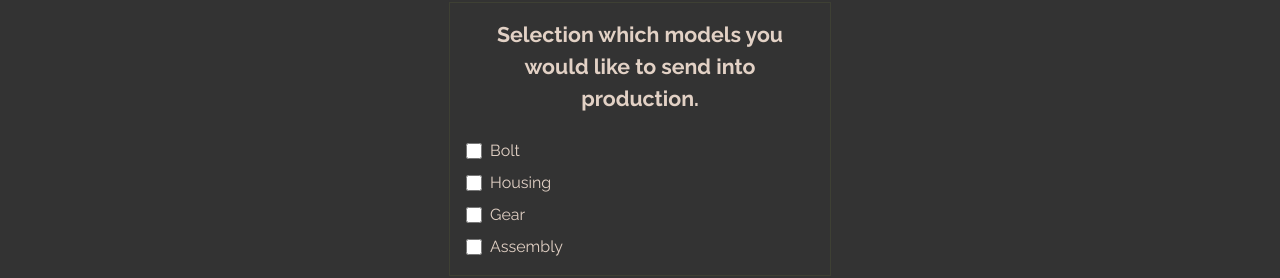
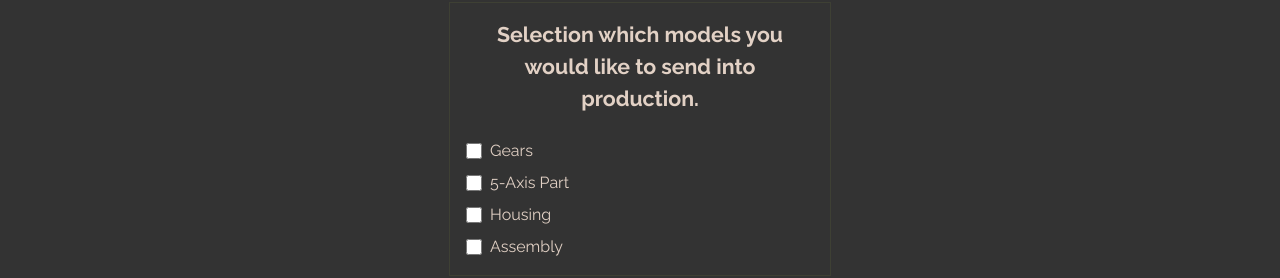
Before and after one commit to waynestedman/next-test-1, a Next.js app: page /production in a window 1280 px wide. Shown: the part 131-409 px from the top of the page. Built offline with nearby package versions, Linux system fonts and the light colour scheme.

Commit message:
text adjustments

```diff
--- a/src/app/page.js
+++ b/src/app/page.js
@@ -6,7 +6,7 @@ export default function Home() {
   return (
     <div className={styles.homePage}>
       <WCard
-        title="Gears Model ready for machining"
+        title="Gears model ready for machining"
         image="/machine-part.jpg"
         alt="A machine part"
         body="This is a model of a machine part that is ready for review, annotation, and approval."
--- a/src/app/production/page.js
+++ b/src/app/production/page.js
@@ -12,9 +12,9 @@ function Production() {
       <div className={styles.selectionList}>
         <h5>Selection which models you would like to send into production.</h5>
         <div className={styles.checkboxList}>
-          <label><input type="checkbox" name="models" value="bolt" /> Bolt</label>
+          <label><input type="checkbox" name="models" value="gears" /> Gears</label>
+          <label><input type="checkbox" name="models" value="5-axis-part" /> 5-Axis Part</label>
           <label><input type="checkbox" name="models" value="housing" /> Housing</label>
-          <label><input type="checkbox" name="models" value="gear" /> Gear</label>
           <label><input type="checkbox" name="models" value="assembly" /> Assembly</label>
         </div>
       </div>
```
